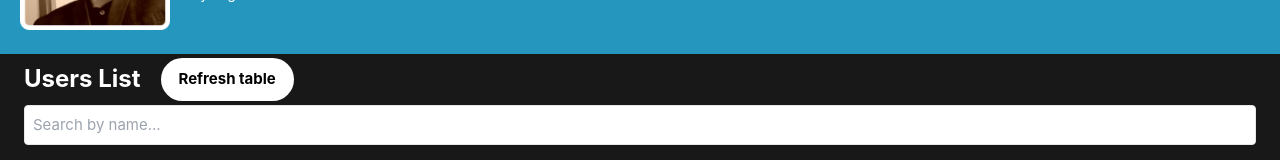
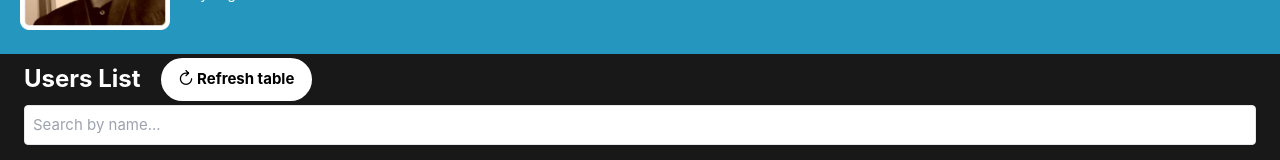
Before and after one commit to Samuel-Yong-991013/Kiratech-Frontend-Assignment, a Vue app: page / in a window 1280 px wide. Shown: the part 196-356 px from the top of the page. Built offline with nearby package versions, Linux system fonts and the light colour scheme; no server answers.

Commit message:
added a refresh icon for the refresh button

```diff
--- a/src/views/HomeView.vue
+++ b/src/views/HomeView.vue
@@ -65,6 +65,7 @@ onMounted(fetchData);
           class="bg-white hover:bg-[#181818] hover:text-white border-2 border-white text-black font-bold py-2 px-4 rounded-full"
           :disabled="loading"
           >
+            <span class="pi pi-refresh"></span>
             {{ loading ? "Refreshing..." : "Refresh table" }}
           </button>
         </div>
```
